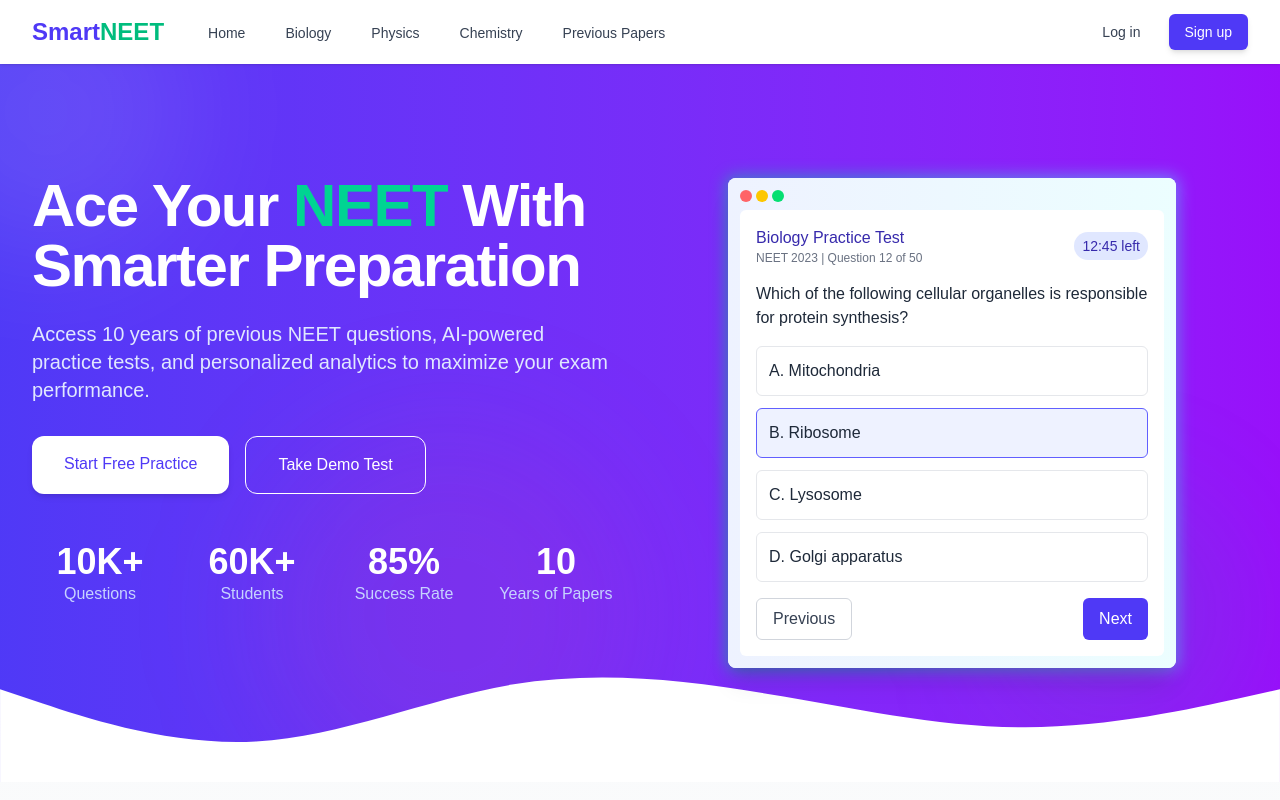
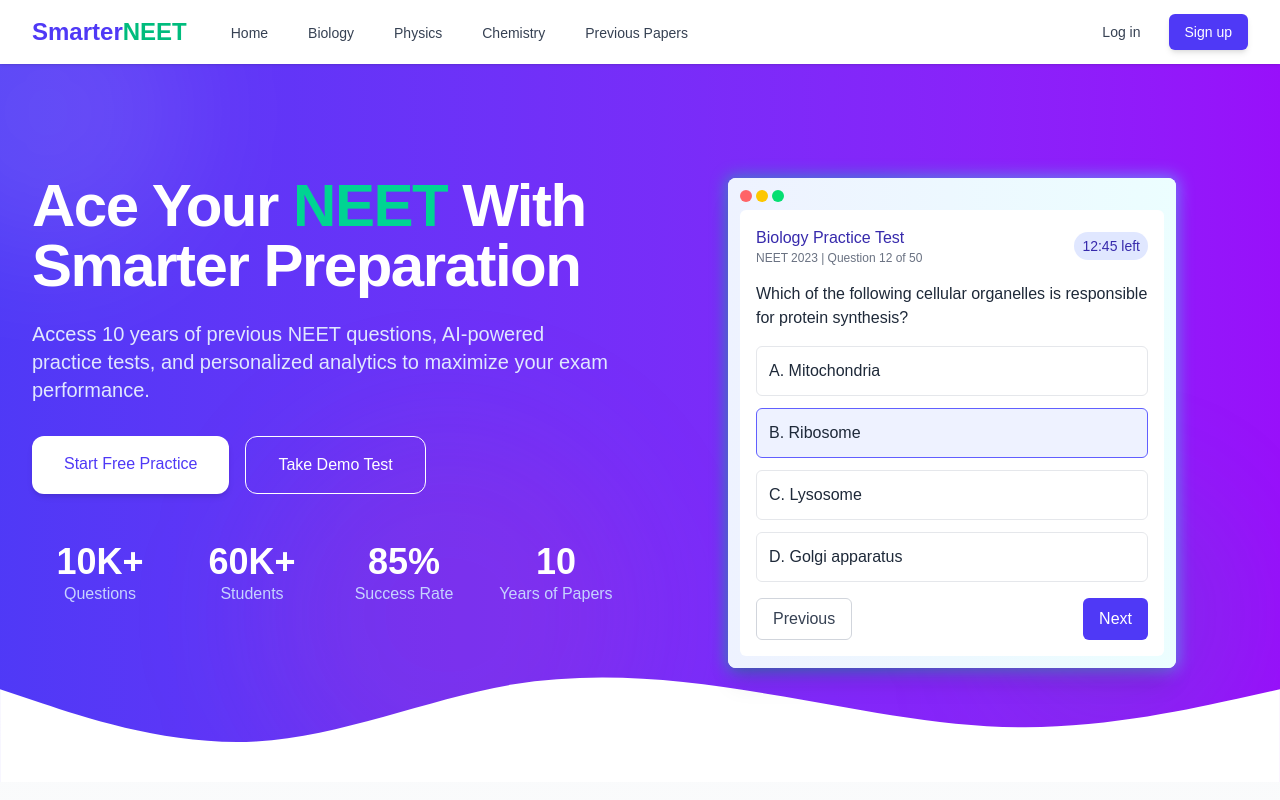
Before and after one commit to aemadhavan/smartneet, a Next.js app: page / in a window 1280 px wide. Shown: the top 800 px of the page. Built offline with nearby package versions, Linux system fonts and the light colour scheme.

Commit message:
fix: Correct brand name in Header component from "SmartNEET" to "SmarterNEET"

```diff
--- a/src/components/layout/Header.tsx
+++ b/src/components/layout/Header.tsx
@@ -10,7 +10,7 @@ const Header = () => {
         <div className="flex justify-between h-16">
           <div className="flex items-center">
             <Link href="/" className="flex-shrink-0 flex items-center">
-              <span className="text-2xl font-bold text-indigo-600">Smart<span className="text-emerald-500">NEET</span></span>
+              <span className="text-2xl font-bold text-indigo-600">Smarter<span className="text-emerald-500">NEET</span></span>
             </Link>
             <div className="hidden md:ml-10 md:flex md:space-x-8">
               <Link href="/" className="border-transparent text-gray-700 hover:text-indigo-600 inline-flex items-center px-1 pt-1 text-sm font-medium border-b-2 hover:border-indigo-600 transition-all">
```
